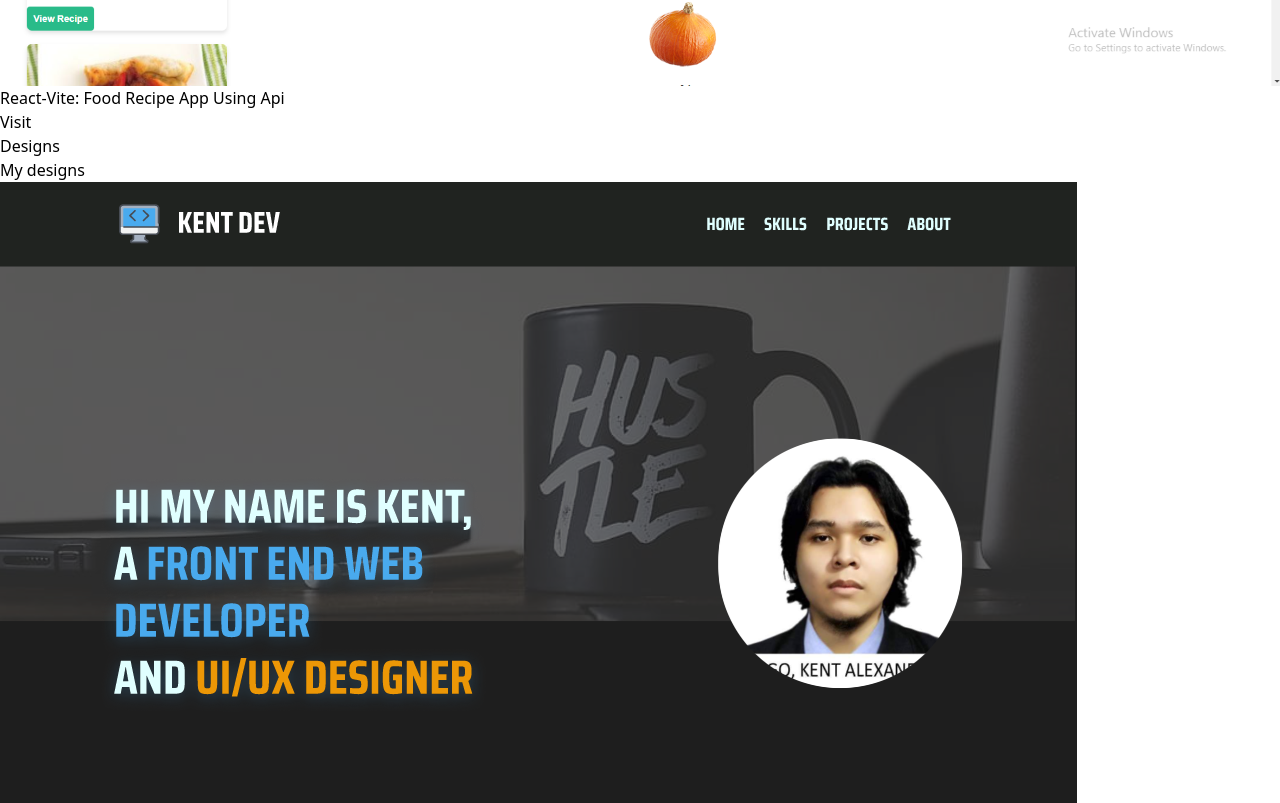
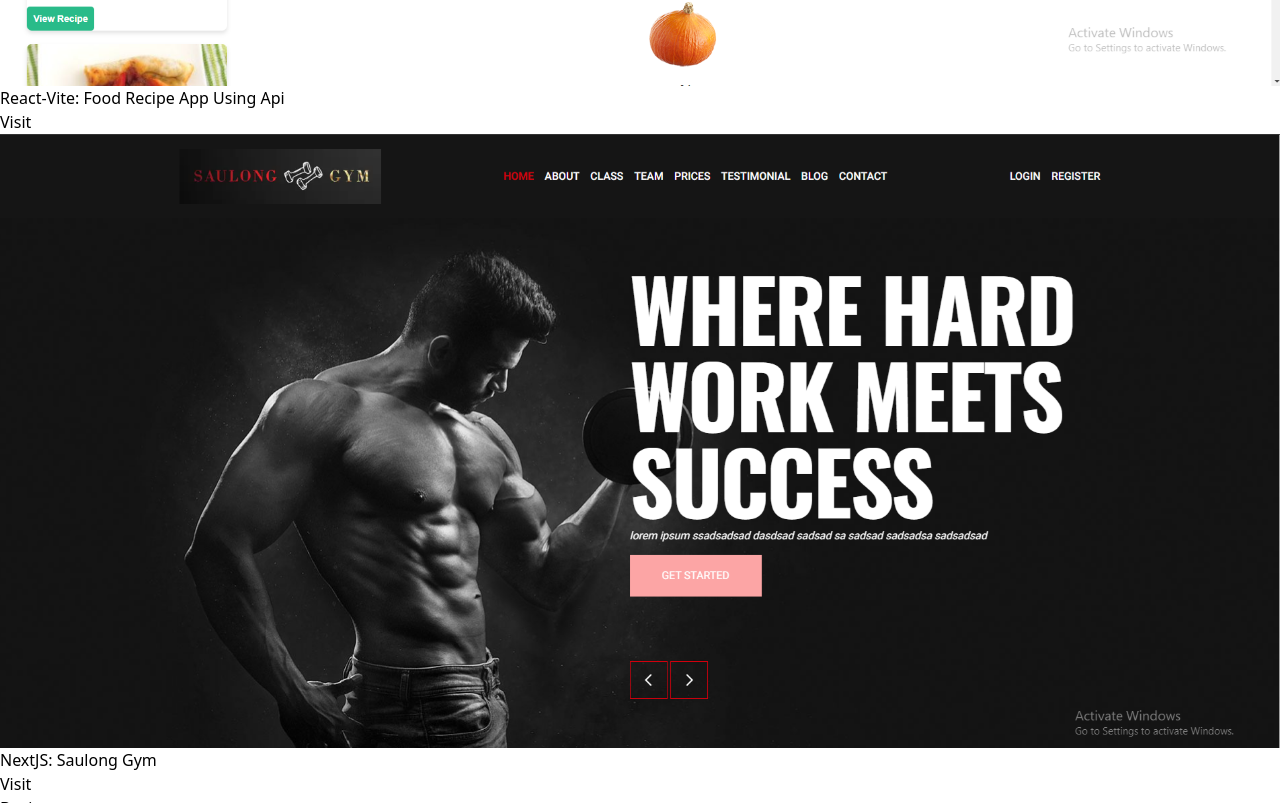
Before and after one commit to Kentz777/portfolio, a React (Vite) app: page / in a window 1280 px wide. Shown: the part 7237-8040 px from the top of the page. Built offline with nearby package versions, Linux system fonts and the light colour scheme.

Commit message:
new proj

```diff
--- a/package.json
+++ b/package.json
@@ -10,8 +10,10 @@
     "preview": "vite preview"
   },
   "dependencies": {
+    "framer-motion": "^11.3.19",
     "react": "^18.2.0",
     "react-dom": "^18.2.0",
+    "react-framer": "^0.0.2",
     "react-icons": "^5.2.1",
     "react-toastify": "^10.0.5",
     "react-type-animation": "^3.2.0"
--- a/src/components/Projects.jsx
+++ b/src/components/Projects.jsx
@@ -5,6 +5,7 @@ import ProjectItem from './ProjectItem'
 import Proj2 from '../assets/project2.png';
 import Proj3 from '../assets/project3.png';
 import Proj4 from '../assets/project44.png';
+import Proj5 from '../assets/project5.png';
 
 const Projects = () => {
   return (
@@ -42,7 +43,13 @@ const Projects = () => {
           tech="React, Vite, Javascript"
           link="https://food-app-xi-three.vercel.app/"
         />
-
+       <ProjectItem
+          img={Proj5}
+          title="NextJS: Saulong Gym"
+          role="Full Stack Developer"
+          tech="React, Next, Typescript"
+          link="https://saulong-gym.vercel.app/"
+        />
       </div>
     </div>
   )
```
Also changed, not shown: lib/variants.jsx (added, +25 -0 lines), src/assets/project5.png (added), 1 other file (tests, documents, lock files or other folders).
